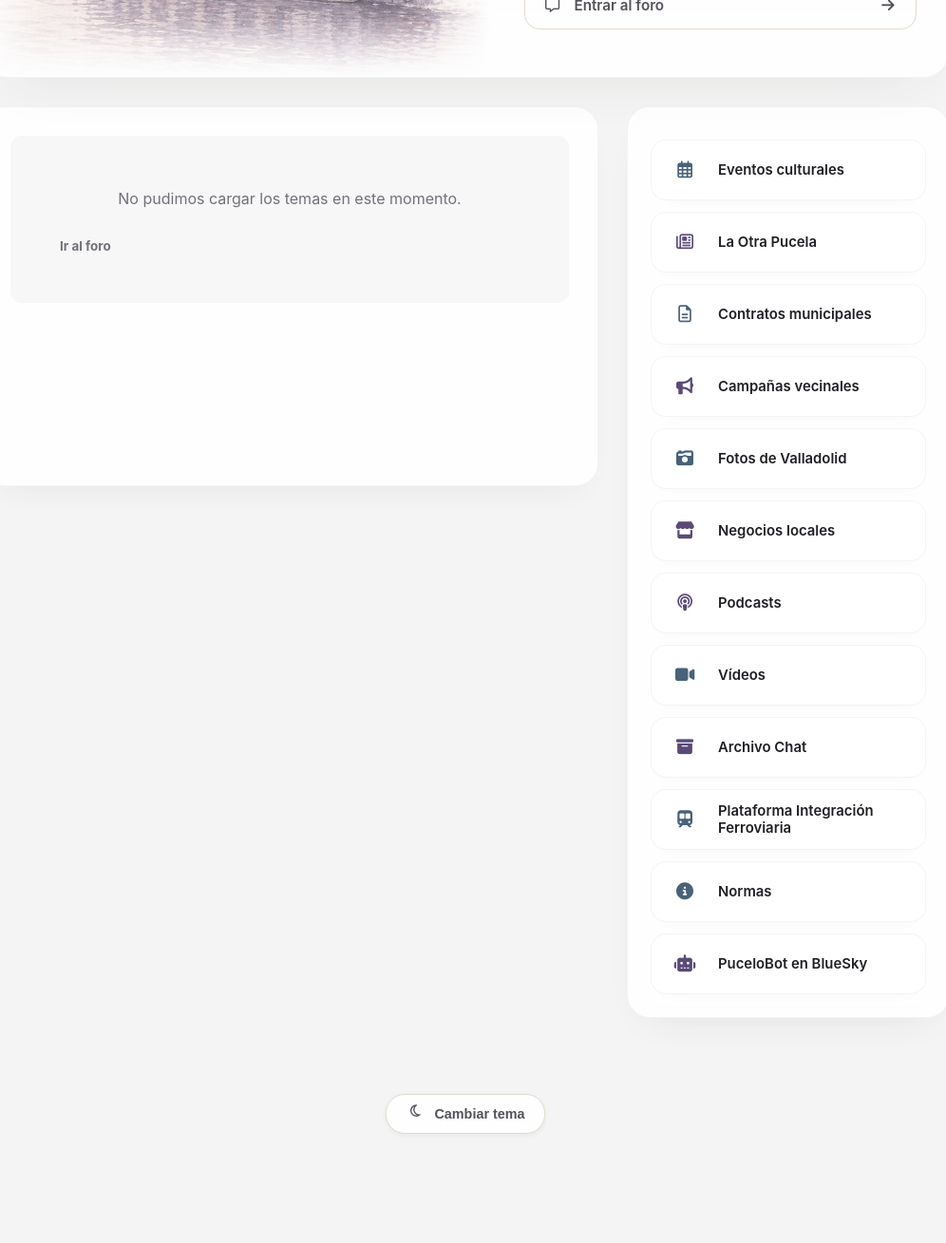
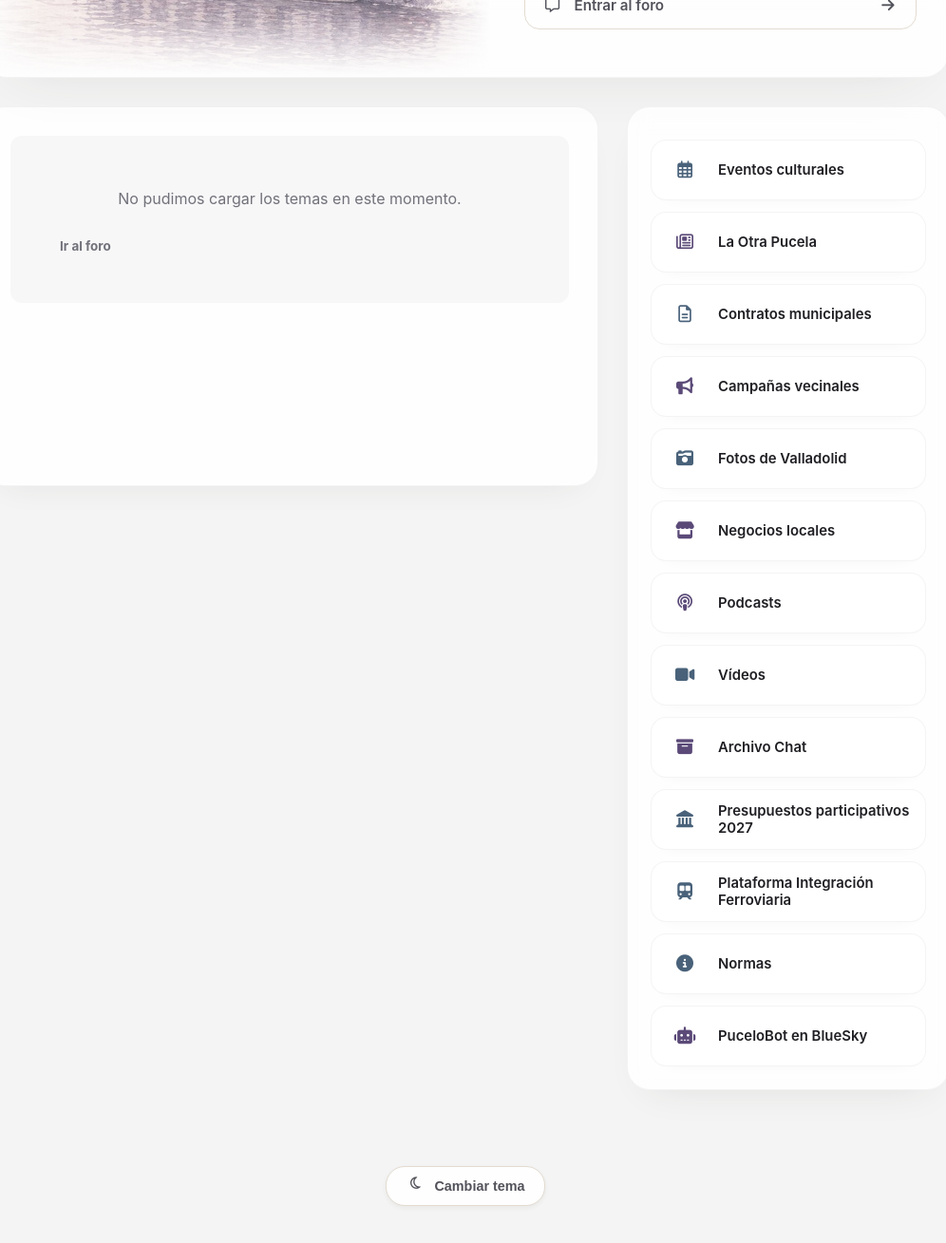
Before and after one commit to aldeapucela/web, a Jekyll site: the page built from index.html, in a window 1280 px wide and 1400 px high, scrolled down 646 px. Shown: the top 1309 px of the window at 95% size, without its empty margins (150-1146 px from the left). Built offline with Jekyll 4.4.1, drawn with Linux system fonts in a browser that asks for light colours; comment, search, counter and statistics services are not loaded.

Commit message:
Add participatory budgets and reorder landing cards

```diff
--- a/_layouts/landing.html
+++ b/_layouts/landing.html
@@ -100,6 +100,13 @@
           <span>Archivo Chat</span>
         </a>
 
+        <a href="https://presupuestos.aldeapucela.org/" class="feature-card">
+          <div class="card-icon card-icon-presupuestos">
+            <i class="fa-solid fa-landmark" aria-hidden="true"></i>
+          </div>
+          <span>Presupuestos participativos 2027</span>
+        </a>
+
         <a href="https://aldeapucela.org/integracion/" class="feature-card">
           <div class="card-icon card-icon-integracion">
             <i class="fa-solid fa-train-subway" aria-hidden="true"></i>
--- a/css/styles.css
+++ b/css/styles.css
@@ -753,7 +753,8 @@ p {
 .card-icon-videos,
 .card-icon-integracion,
 .card-icon-contratos,
-.card-icon-normas {
+.card-icon-normas,
+.card-icon-presupuestos {
   color: #49627A;
 }
 
@@ -771,7 +772,8 @@ p {
 [data-theme="dark"] .card-icon-videos,
 [data-theme="dark"] .card-icon-integracion,
 [data-theme="dark"] .card-icon-contratos,
-[data-theme="dark"] .card-icon-normas {
+[data-theme="dark"] .card-icon-normas,
+[data-theme="dark"] .card-icon-presupuestos {
   color: #BCD0E1;
 }
 
```
